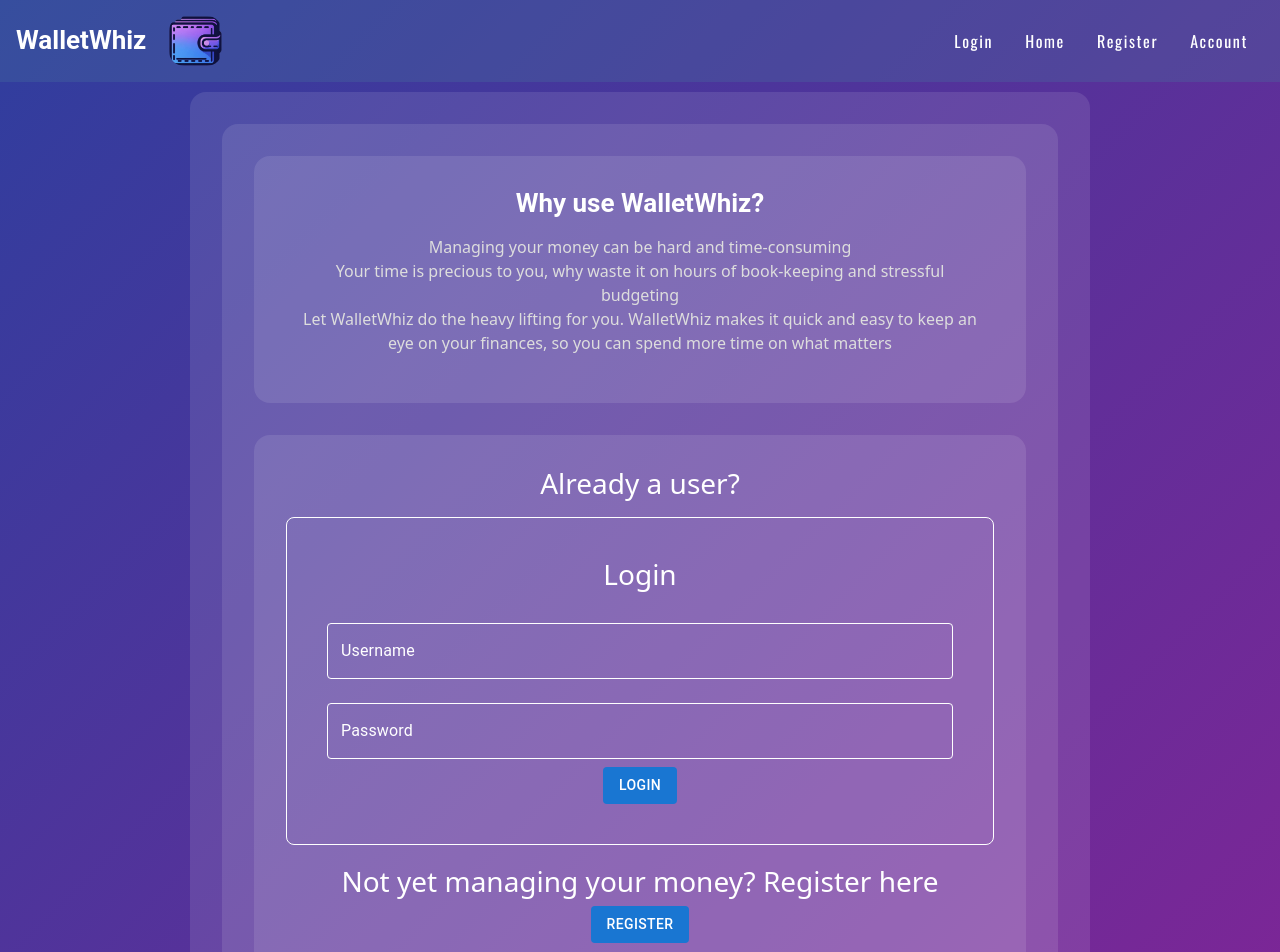
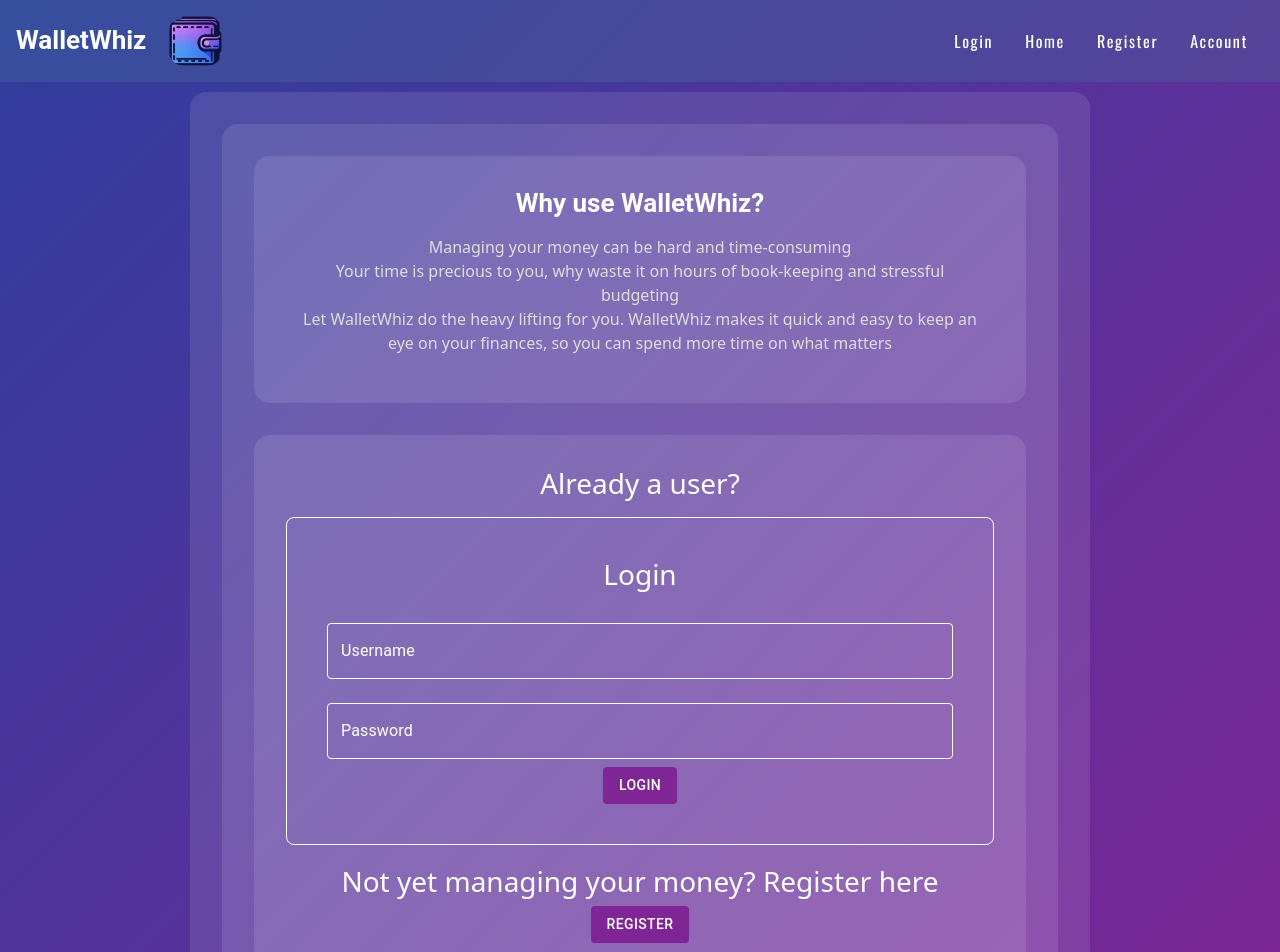
Before and after one commit to cslunsford/wallet-whiz-2.0, a React (Vite) app in the folder client/: page / in a window 1280 px wide. Shown: the top 952 px of the page. Built offline with nearby package versions, Linux system fonts and the light colour scheme.

Commit message:
Making global page theme for mui components

```diff
--- a/client/src/App.jsx
+++ b/client/src/App.jsx
@@ -9,6 +9,8 @@ import {
 } from '@apollo/client';
 import { setContext } from '@apollo/client/link/context';
 import { Outlet } from 'react-router-dom';
+import { ThemeProvider } from '@emotion/react';
+import { PageTheme } from './components/PageTheme';
 
 const httpLink = createHttpLink({
   uri: '/graphql',
@@ -32,8 +34,10 @@ const client = new ApolloClient({
 function App() {
   return (
     <ApolloProvider client={client}>
+      <ThemeProvider theme={PageTheme}>
       <Navbar />
       <Outlet />
+      </ThemeProvider>
     </ApolloProvider>
   );
 }
--- /dev/null
+++ b/client/src/components/PageTheme.jsx
@@ -0,0 +1,47 @@
+import { createTheme } from "@mui/material";
+
+export const PageTheme = createTheme({
+  components: {
+    MuiButton: {
+      styleOverrides: {
+        contained: {
+          backgroundColor: '#7F2596'
+        }
+      }
+    },
+    MuiTextField: {
+      styleOverrides: {
+        notchedOutline: {
+          borderColor: '#fff'
+        },
+        root: {
+          width: '100%',
+          '& .MuiInputBase-root': {
+            '& fieldset': {
+            borderColor: '#fff',
+            },
+          },
+          "& .MuiOutlinedInput-root.Mui-focused": {
+            "& > fieldset": {
+            borderColor: "#afafaf"
+            }
+        },
+        '& .MuiInputBase-root:hover': {
+          '& fieldset': {
+          borderColor: '#afafaf',
+          }
+      },
+      '& .MuiFormLabel-root': {
+        color: '#fff',
+    },
+    '& .MuiFormLabel-root:hover': {
+      color: '#afafaf',
+  },
+  '& label.Mui-focused': {
+    color: '#afafaf',
+},
+        },
+      },
+    },
+  },
+});
--- a/client/src/pages/homepage.jsx
+++ b/client/src/pages/homepage.jsx
@@ -1,7 +1,17 @@
 import React from 'react';
 import TextField from '@mui/material/TextField';
 import Button from '@mui/material/Button';
-import { alpha, styled } from '@mui/material/styles';
+import { alpha, styled, createTheme, ThemeProvider } from '@mui/material/styles';
+import { Box, Stack } from '@mui/system';
+import { Typography } from '@mui/material';
+
+const theme = createTheme({
+    palette: {
+        violet: {
+            main: '#7F2596'
+        }
+    }
+});
 
 const CssTextField = styled(TextField)({
     width: '100%',
@@ -31,7 +41,6 @@ const CssTextField = styled(TextField)({
     },
     '& label.Mui-focused': {
         color: '#afafaf',
-        borderColor: '#afafaf'
     },
 });
 
@@ -53,9 +62,9 @@ function homepage() {
                         <h3 className="tagline">Already a user?</h3>
                         <div className="card" id="loginBox">
                             <h3 className="formBoxHeader">Login</h3>
-                            <CssTextField id="margin-normal" label="Username" margin='normal' variant="outlined" />
+                            <TextField id="margin-normal" label="Username" margin='normal' variant="outlined" />
                             <CssTextField id="margin-normal" label="Password" margin='normal' variant="outlined" />
-                            <Button variant="contained" size='medium' disableElevation>Login</Button>
+                            <Button variant='contained' disableElevation>Login</Button>
                         </div>
                         <div className="registerButtonBox">
                             <h3 className="registerHeader">Not yet managing your money? Register here</h3>
--- a/client/src/pages/user.jsx
+++ b/client/src/pages/user.jsx
@@ -1,7 +1,7 @@
 import "bootstrap/dist/css/bootstrap.min.css";
 import "../App.css";
 
-const user = () => {
+const User = () => {
     return (
         <div>
             <nav className="navbar navbar-expand-lg bg-body-tertiary">
@@ -164,4 +164,4 @@ const user = () => {
     );
 };
 
-export default user;
+export default User;
```
